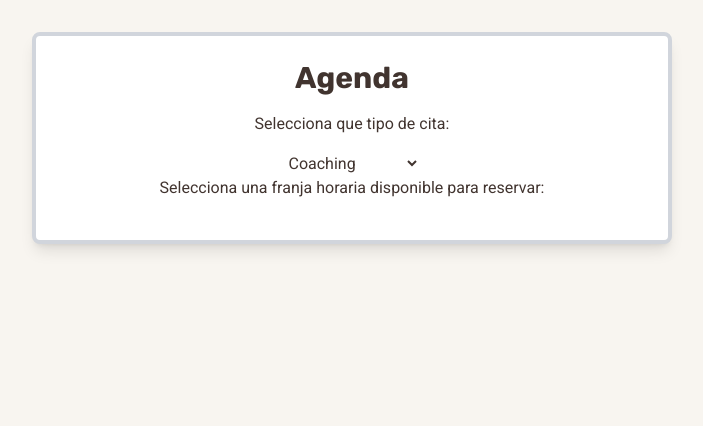
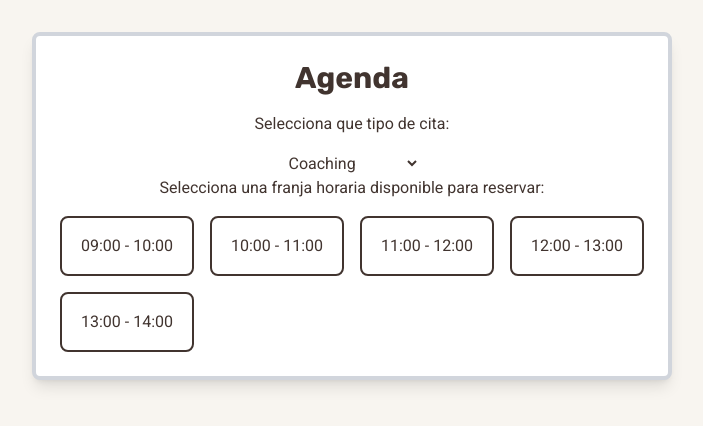
Before and after one commit to KoolDeveloper/arroz-con-mango, a SvelteKit app: page /agenda in a window 1280 px wide. Shown: the top 426 px of the page, without its empty margins (288-991 px from the left). Built offline with nearby package versions, Linux system fonts and the light colour scheme; a web font is replaced by a local one.

Commit message:
Creating session logic

```diff
--- a/src/routes/agenda/+page.svelte
+++ b/src/routes/agenda/+page.svelte
@@ -1,14 +1,18 @@
 <script lang="ts">
-
 	type Franja = {
 		id: number;
 		startTime: string;
 		endTime: string;
 		available: boolean;
-    }
+	};
 
-    const franjas: Franja[] = [];
-
+	const franjas: Franja[] = [
+		{ id: 1, startTime: '09:00', endTime: '10:00', available: true },
+		{ id: 2, startTime: '10:00', endTime: '11:00', available: false },
+		{ id: 3, startTime: '11:00', endTime: '12:00', available: true },
+		{ id: 4, startTime: '12:00', endTime: '13:00', available: true },
+		{ id: 5, startTime: '13:00', endTime: '14:00', available: false }
+	];
 </script>
 
 <main
@@ -22,8 +26,15 @@
 	</select>
 	<p class="mb-4">Selecciona una franja horaria disponible para reservar:</p>
 	<section class="grid grid-cols-1 gap-4 sm:grid-cols-2 md:grid-cols-3 lg:grid-cols-4">
-        <div>
-
-        </div>
+		{#each franjas as franja (franja.id)}
+			<button
+				class="w-full rounded-lg border-2 p-4 text-center transition-colors duration-300"
+				class:available={franja.available}
+				class:unavailable={!franja.available}
+				disabled={!franja.available}
+			>
+				{franja.startTime} - {franja.endTime}
+			</button>
+		{/each}
 	</section>
 </main>
```
Lines whose indentation alone changed are shown as unchanged.
